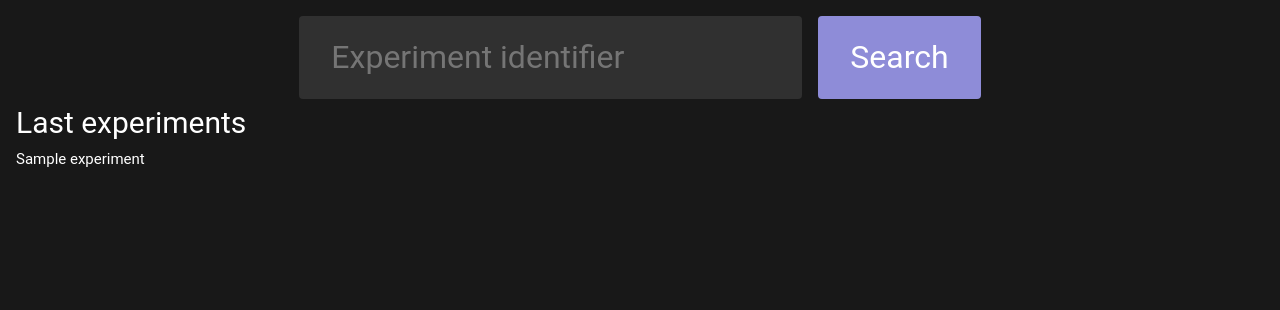
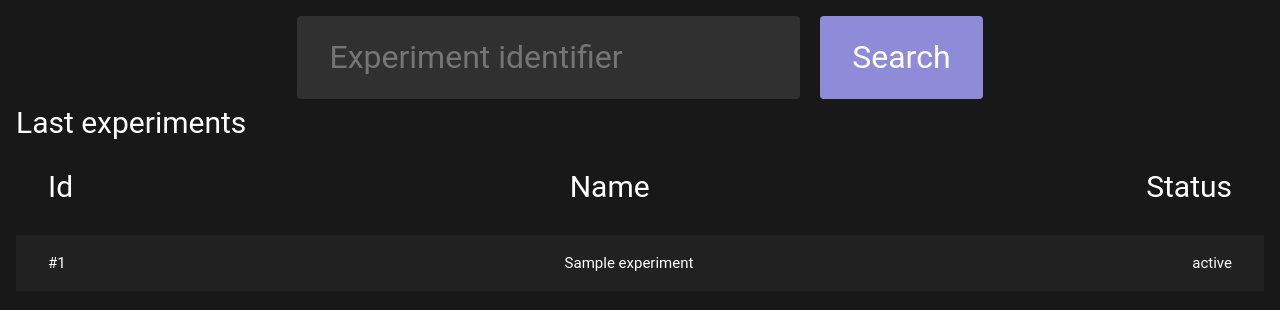
Before and after one commit to pfgryz/exquisitor, a Python web app: template templates/index.html in a window 1280 px wide. Shown: the part 115-425 px from the top of the page. Run offline with Jinja, Linux system fonts and the light colour scheme; the template is opened without the code that fills it: most values are stand-ins (such as "Sample title", 1, 10 or a date in 2020).

Commit message:
feat: update main page - proper display last experiments

```diff
--- a/static/main.css
+++ b/static/main.css
@@ -44,7 +44,7 @@ body {
     padding: 16px;
 }
 
-input, button {
+input, button, .btn {
     padding: 0.5em 1em;
     margin: 0 8px;
     border: 0;
@@ -65,12 +65,29 @@ input {
     background: rgba(255, 255, 255, 0.1);
 }
 
-button {
+button, .btn{
     background: var(--color-primary);
     transition: all 250ms ease;
 }
 
-button:hover {
+button:hover, .btn:hover {
     cursor: pointer;
     background: var(--color-primary-darker);
 }
+
+/* Experiments List */
+.experiments-header {
+    display: flex;
+    justify-content: space-between;
+    padding: 16px 32px;
+    font-size: 2em;
+}
+.experiment {
+    display: flex;
+    justify-content: space-between;
+    padding: 16px 32px;
+    margin: 8px 0;
+    color: inherit;
+    text-decoration: none;
+    background: var(--color-surface);
+}
--- a/templates/index.html
+++ b/templates/index.html
@@ -16,14 +16,27 @@
 
         <div class="content">
             <div class="search-bar">
-                <input type="text" class="search" placeholder="Experiment identifier"/>
-                <button>Search</button>
+                <form method="GET" action="/search">
+                    <input name="query" type="text" class="search" placeholder="Experiment identifier"/>
+                    <button type="submit" class="btn">Search</button>
+                </form>
             </div>
 
             <div class="last">
                 <h1>Last experiments</h1>
+
+                <div class="experiments-header">
+                    <div>Id</div>
+                    <div>Name</div>
+                    <div>Status</div>
+                </div>
+
                 {% for experiment in experiments %}
-                    {{ experiment.name }}
+                <a class="experiment" href="/experiment/{{experiment.experiment_id}}">
+                    <div>#{{ experiment.experiment_id }}</div>
+                    <div class="experiment-name">{{ experiment.name }}</div>
+                    <div>{{ experiment.status }}</div>
+                </a>
                 {% endfor %}
             </div>
         </div>
```
